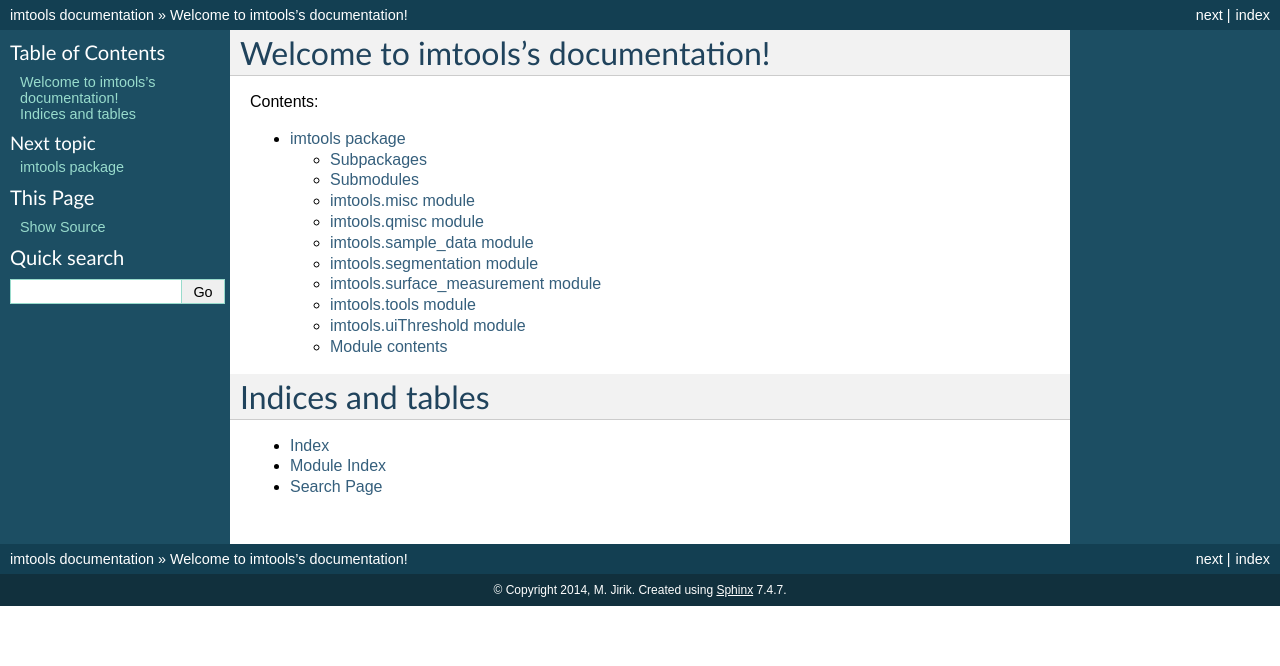
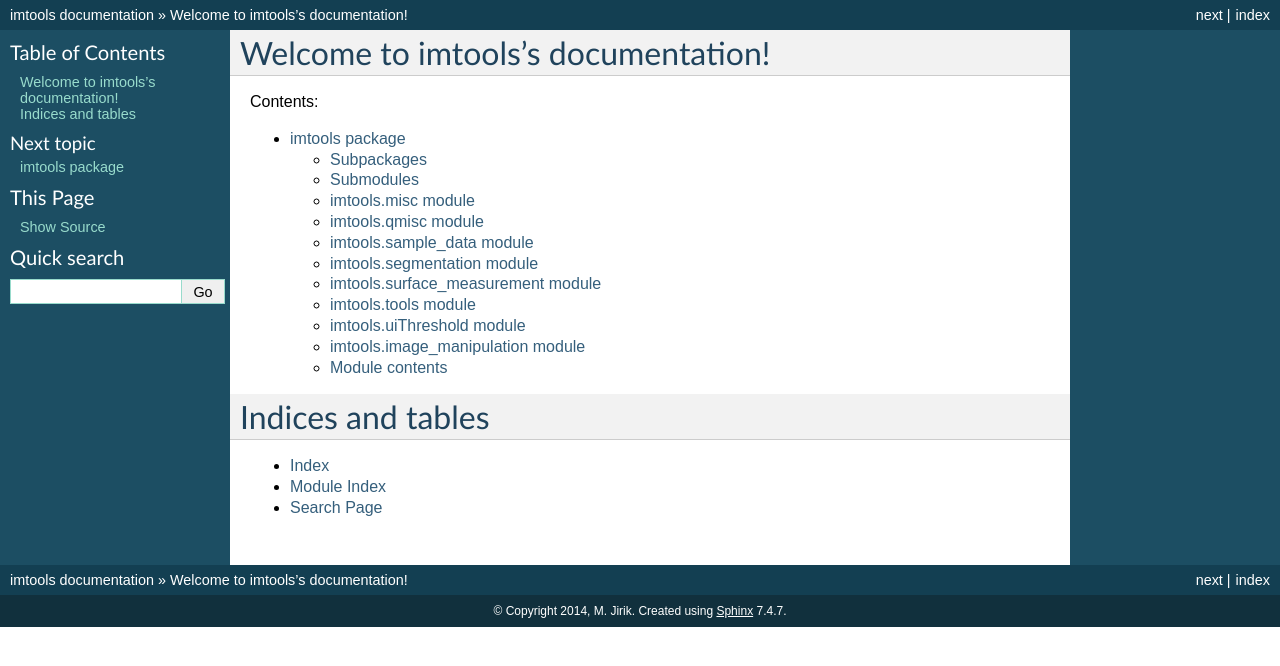
Before and after one commit to mjirik/imtools, a Sphinx documentation site: the page built from docs/index.rst, in a window 1280 px wide. Shown: the top 666 px of the page. Built offline with Sphinx 7.4.7, drawn with Linux system fonts in a browser that asks for light colours; formulas are drawn with MathJax 3; pages that are not in the unit, such as notebooks, are missing from menus.

Commit message:
docs imma

```diff
--- a/docs/imtools.rst
+++ b/docs/imtools.rst
@@ -71,6 +71,14 @@ imtools.uiThreshold module
     :undoc-members:
     :show-inheritance:
 
+imtools.image_manipulation module
+------------------------
+
+.. automodule:: imtools.image_manipulation
+        :members:
+        :undoc-members:
+        :show-inheritance:
+
 Module contents
 ---------------
 
```
